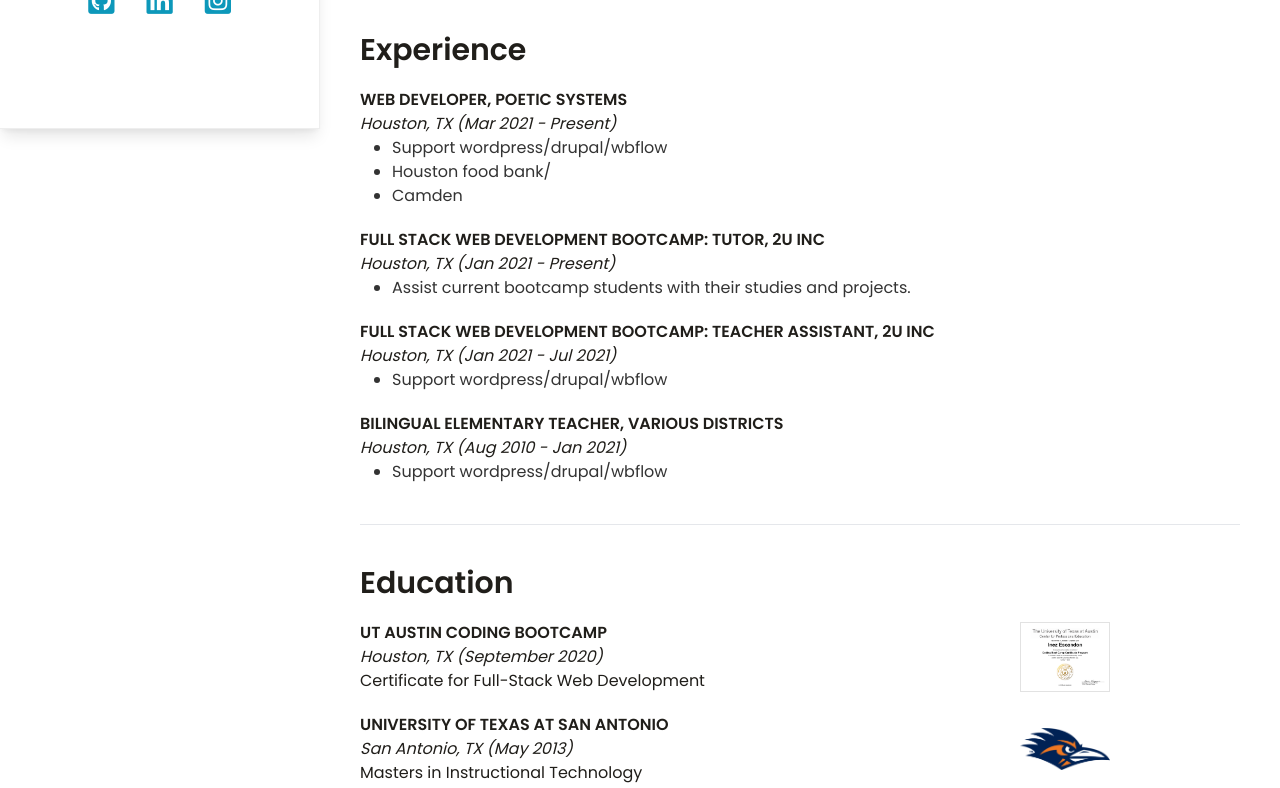
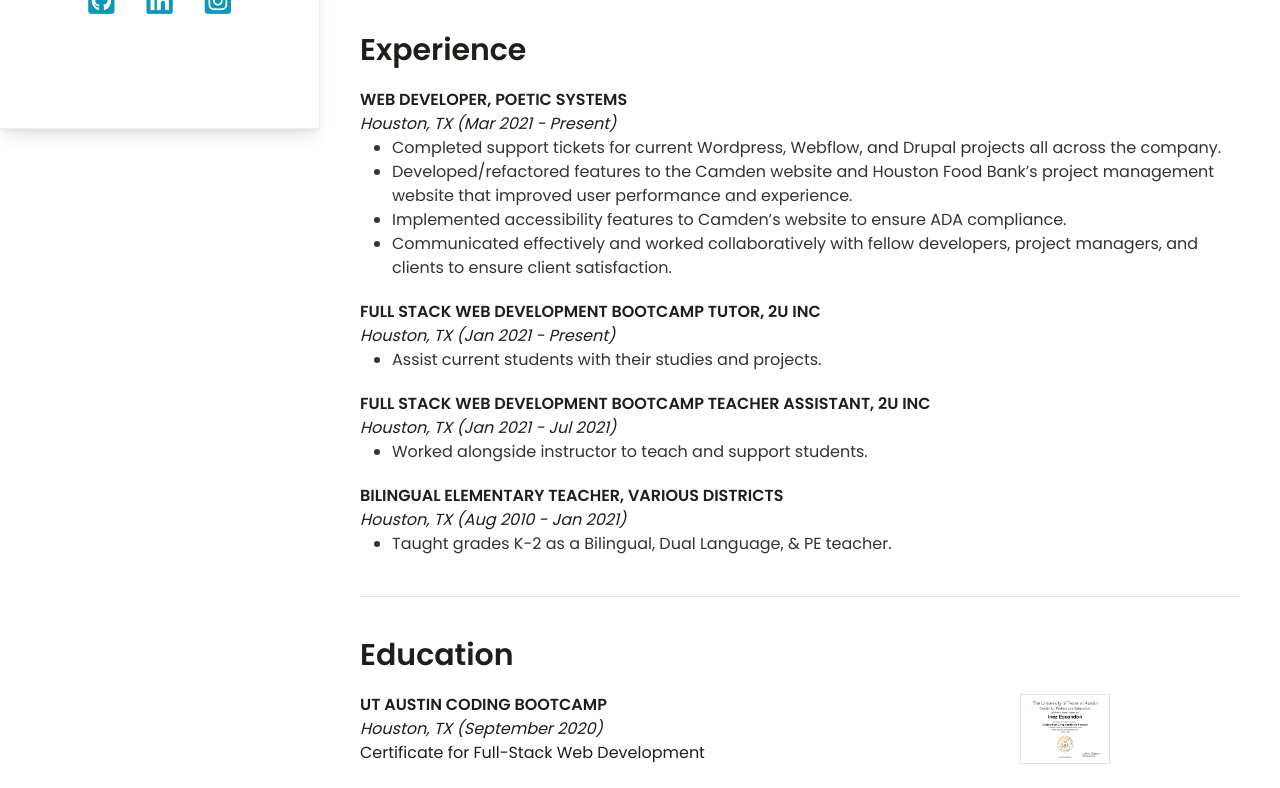
Before and after one commit to iescandon/inescandon, a Next.js app: page /resume in a window 1280 px wide. Shown: the part 671-1459 px from the top of the page. Built offline with nearby package versions, Linux system fonts and the light colour scheme; a web font is replaced by a local one.

Commit message:
finished resume section

```diff
--- a/pages/about.js
+++ b/pages/about.js
@@ -2,8 +2,6 @@
 import Layout from '../components/layout';
 
 export default function AboutMe() {
-  const lorem =
-    "Lorem ipsum dolor sit amet, consectetur adipiscing elit. Pellentesque scelerisque turpis lorem, ac dictum diam dignissim non. Proin gravida viverra dui vitae suscipit. Cras ac ullamcorper magna, eget auctor massa. Donec dictum tincidunt risus, quis finibus justo luctus eget. Aliquam lacus massa, blandit tincidunt felis eget, ullamcorper finibus purus. Vivamus euismod sem quis condimentum feugiat. Duis ornare malesuada ligula, id porta nisl finibus ut. Cras volutpat eu est eu porta. Integer hendrerit porta justo interdum vestibulum. Morbi sit amet tortor tellus.";
   return (
     <>
       <Head>
@@ -19,7 +17,7 @@
         <section className="w-full p-7 md:p-10 lg:w-9/12 lg:ml-auto">
           <div id="about">
             <p className="mb-5 text-4xl font-semibold">Get to know <span className="text-5xl font-medium font-dawningOfaNewDay">me</span></p>
-            <div>{lorem}</div>
+            <div>Hey there!</div>
             <div className="mt-5">
               <div className="grid grid-cols-4">
                 <img src="/images/teaching.jpg" alt="" className="col-span-2 p-1"/>
--- a/pages/resume.js
+++ b/pages/resume.js
@@ -18,9 +18,11 @@
           <div id="resume">
             <p className="mb-5 text-4xl font-semibold">Check out my <span className="text-5xl font-medium font-dawningOfaNewDay">resume</span></p>
             <div>My name is Inez Escandon and I&apos;m a Full Stack Web Developer from Houston, TX. Extremely passionate about creating user-centric designs and collaborating with others to develop simple, clean, and meaningful mobile and web applications. I am a highly motivated self-starter who is fully committed to proving herself in a new career, and would be a great asset to any company. Open to new opportunities!</div>
-            <button href="" className="self-end w-2/5 p-3 my-10 text-black md:transition md:duration-200 md:ease-in-out md:hover:text-white md:hover:bg-coolBlue bg-goldenrod md:w-1/5">
+            <a href="https://drive.google.com/file/d/1q5DfZGa9opI0e52uByB0jCVLsrzPr23F/view" target="_blank" rel="noreferrer" tabIndex={-1}>
+            <button className="self-end w-2/5 p-3 my-10 text-black md:transition md:duration-200 md:ease-in-out md:hover:text-white md:hover:bg-coolBlue bg-goldenrod md:w-1/5">
               Download Resume
             </button>
+            </a>
             <hr className="mb-10 border-t-2 border-coolBlue"></hr>
             <p className="text-3xl font-semibold">Skills</p>
             <div className="flex flex-row flex-wrap justify-between">
@@ -66,30 +68,31 @@
                 <p className="font-semibold uppercase">Web Developer, Poetic Systems</p>
                 <p className="italic">Houston, TX (Mar 2021 - Present)</p>
                 <ul className="pl-8 list-disc">
-                  <li>Support wordpress/drupal/wbflow</li>
-                  <li>Houston food bank/</li>
-                  <li>Camden</li>
+                  <li>Completed support tickets for current Wordpress, Webflow, and Drupal projects all across the company.</li>
+                  <li>Developed/refactored features to the Camden website and Houston Food Bank’s project management website that improved user performance and experience.</li>
+                  <li>Implemented accessibility features to Camden’s website to ensure ADA compliance.</li>
+                  <li>Communicated effectively and worked collaboratively with fellow developers, project managers, and clients to ensure client satisfaction.</li>
                 </ul>
               </section>
               <section className="mb-5">
-                <p className="font-semibold uppercase">Full Stack Web Development Bootcamp: Tutor, 2U Inc</p>
+                <p className="font-semibold uppercase">Full Stack Web Development Bootcamp Tutor, 2U Inc</p>
                 <p className="italic">Houston, TX (Jan 2021 - Present)</p>
                 <ul className="pl-8 list-disc">
-                  <li>Assist current bootcamp students with their studies and projects.</li>
+                  <li>Assist current students with their studies and projects.</li>
                 </ul>
               </section>
               <section className="mb-5">
-                <p className="font-semibold uppercase">Full Stack Web Development Bootcamp: Teacher Assistant, 2U Inc</p>
+                <p className="font-semibold uppercase">Full Stack Web Development Bootcamp Teacher Assistant, 2U Inc</p>
                 <p className="italic">Houston, TX (Jan 2021 - Jul 2021)</p>
                 <ul className="pl-8 list-disc">
-                  <li>Support wordpress/drupal/wbflow</li>
+                  <li>Worked alongside instructor to teach and support students.</li>
                 </ul>
               </section>
               <section className="mb-5">
                 <p className="font-semibold uppercase">Bilingual Elementary Teacher, Various Districts</p>
                 <p className="italic">Houston, TX (Aug 2010 - Jan 2021)</p>
                 <ul className="pl-8 list-disc">
-                  <li>Support wordpress/drupal/wbflow</li>
+                  <li>Taught grades K-2 as a Bilingual, Dual Language, & PE teacher.</li>
                 </ul>
               </section>
             </div>
```
